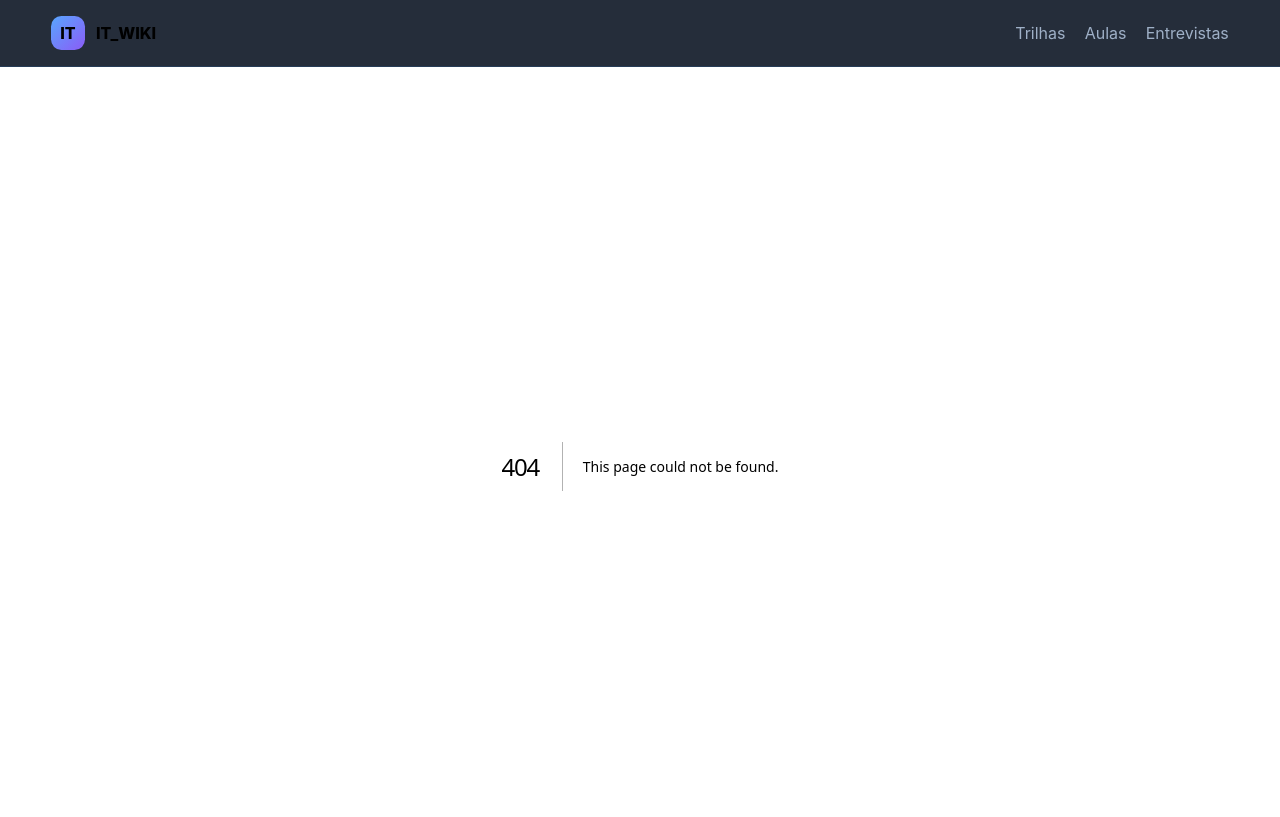
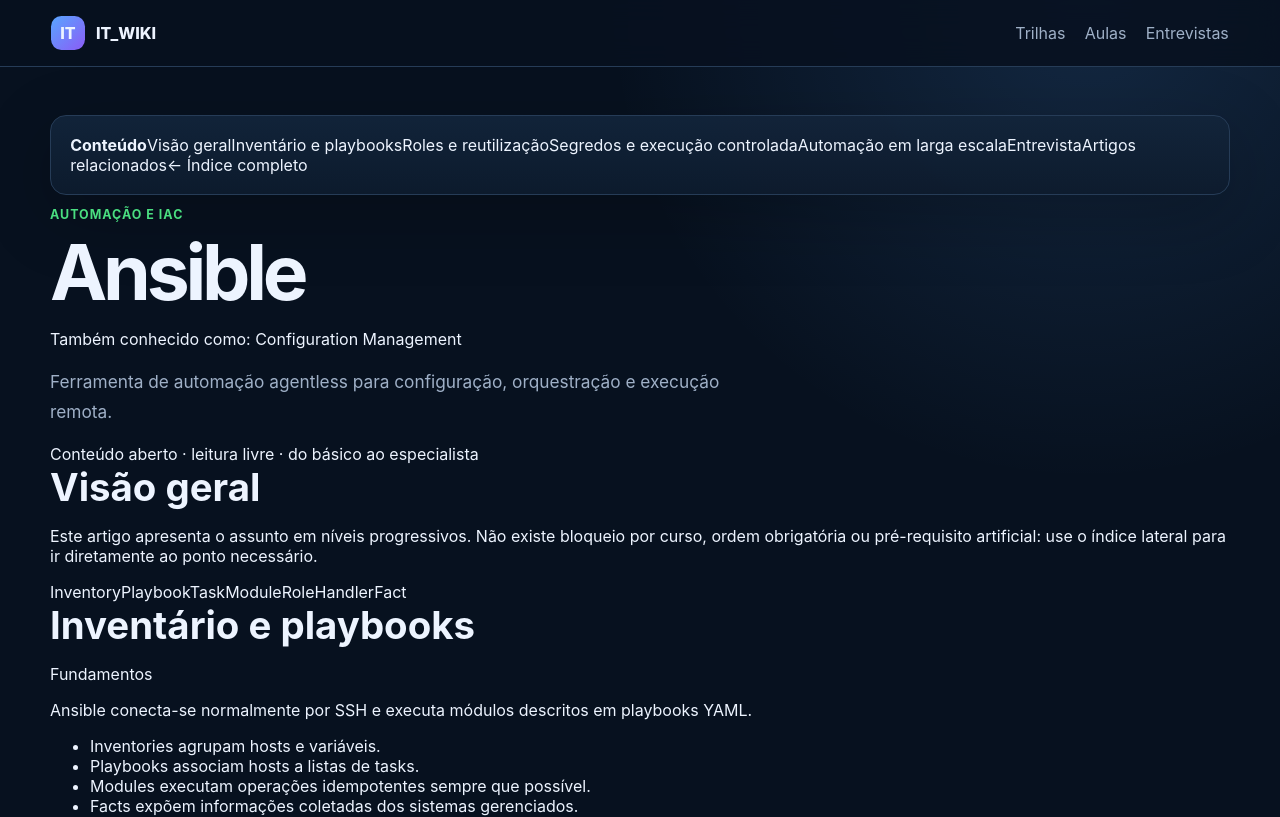
Before and after one commit to josecarlosjr/it_wiki, a Next.js app: page /wiki/ansible/ in a window 1280 px wide. Before the commit this address had no page. Shown: the top 817 px of the page. Built offline with nearby package versions, Linux system fonts and the light colour scheme.

Commit message:
feat(ui): add open technical article pages

```diff
--- /dev/null
+++ b/app/wiki/[slug]/page.tsx
@@ -0,0 +1,117 @@
+import type { Metadata } from "next";
+import Link from "next/link";
+import { notFound } from "next/navigation";
+import { wikiArticleBySlug, wikiArticles, type WikiArticle } from "@/content/wiki";
+
+type ArticlePageProps = {
+  params: Promise<{ slug: string }>;
+};
+
+export const dynamicParams = false;
+
+export function generateStaticParams() {
+  return wikiArticles.map((article) => ({ slug: article.slug }));
+}
+
+export async function generateMetadata({ params }: ArticlePageProps): Promise<Metadata> {
+  const { slug } = await params;
+  const article = wikiArticleBySlug[slug];
+
+  if (!article) {
+    return { title: "Artigo não encontrado" };
+  }
+
+  return {
+    title: article.title,
+    description: article.summary,
+  };
+}
+
+export default async function WikiArticlePage({ params }: ArticlePageProps) {
+  const { slug } = await params;
+  const article = wikiArticleBySlug[slug];
+
+  if (!article) {
+    notFound();
+  }
+
+  const relatedArticles = article.related
+    .map((relatedSlug) => wikiArticleBySlug[relatedSlug])
+    .filter((related): related is WikiArticle => Boolean(related));
+
+  return (
+    <main className="main wiki-article-layout">
+      <aside className="wiki-toc panel" aria-label="Índice do artigo">
+        <strong>Conteúdo</strong>
+        <a href="#visao-geral">Visão geral</a>
+        {article.sections.map((section) => (
+          <a href={`#${section.id}`} key={section.id}>{section.title}</a>
+        ))}
+        <a href="#entrevista">Entrevista</a>
+        <a href="#relacionados">Artigos relacionados</a>
+        <Link className="back-link" href="/wiki/">← Índice completo</Link>
+      </aside>
+
+      <article className="wiki-article" data-pagefind-body>
+        <header className="article-header">
+          <p className="eyebrow">{article.category}</p>
+          <h1>{article.title}</h1>
+          <p className="article-aliases">
+            Também conhecido como: {article.aliases.join(", ")}
+          </p>
+          <p className="lead">{article.summary}</p>
+          <div className="article-open-notice">
+            Conteúdo aberto · leitura livre · do básico ao especialista
+          </div>
+        </header>
+
+        <section className="article-section" id="visao-geral">
+          <h2>Visão geral</h2>
+          <p>
+            Este artigo apresenta o assunto em níveis progressivos. Não existe bloqueio por curso,
+            ordem obrigatória ou pré-requisito artificial: use o índice lateral para ir diretamente
+            ao ponto necessário.
+          </p>
+          <div className="concept-list large">
+            {article.concepts.map((concept) => <span key={concept}>{concept}</span>)}
+          </div>
+        </section>
+
+        {article.sections.map((section) => (
+          <section className="article-section" id={section.id} key={section.id}>
+            <div className="section-heading">
+              <h2>{section.title}</h2>
+              <span className={`level level-${section.level.toLowerCase()}`}>{section.level}</span>
+            </div>
+            <p className="section-summary">{section.summary}</p>
+            <ul className="knowledge-list">
+              {section.points.map((point) => <li key={point}>{point}</li>)}
+            </ul>
+          </section>
+        ))}
+
+        <section className="article-section" id="entrevista">
+          <h2>Perguntas comuns em entrevistas</h2>
+          <div className="interview-list">
+            {article.interviewQuestions.map((question) => (
+              <div className="interview-question" key={question}>{question}</div>
+            ))}
+          </div>
+        </section>
+
+        <section className="article-section" id="relacionados">
+          <h2>Artigos relacionados</h2>
+          <div className="related-grid">
+            {relatedArticles.map((related) => (
+              <Link className="related-card" href={`/wiki/${related.slug}/`} key={related.slug}>
+                <span>{related.category}</span>
+                <strong>{related.title}</strong>
+                <p>{related.summary}</p>
+              </Link>
+            ))}
+          </div>
+        </section>
+      </article>
+    </main>
+  );
+}
```
